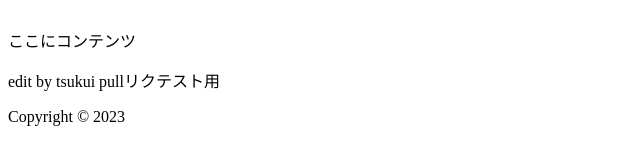
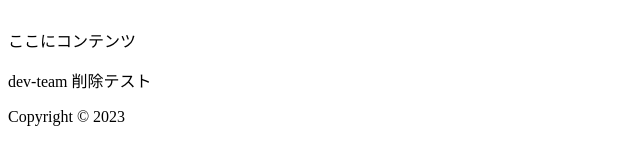
Before and after one commit to true-inc/website_syskey.jp, a plain HTML site: page index.html in a window 1280 px wide. Shown: the part 140-298 px from the top of the page, without its empty margins (0-640 px from the left). Drawn offline with Linux system fonts and the light colour scheme.

Commit message:
Update index.html

```diff
--- a/index.html
+++ b/index.html
@@ -19,7 +19,7 @@
     <main>
       <h1>SYSKEY INC</h1>
       <p>ここにコンテンツ</p>
-      <p>edit by tsukui pullリクテスト用</p>
+      <p>dev-team 削除テスト</p>
     </main>
     <footer>
       <p>Copyright © 2023</p>
```
